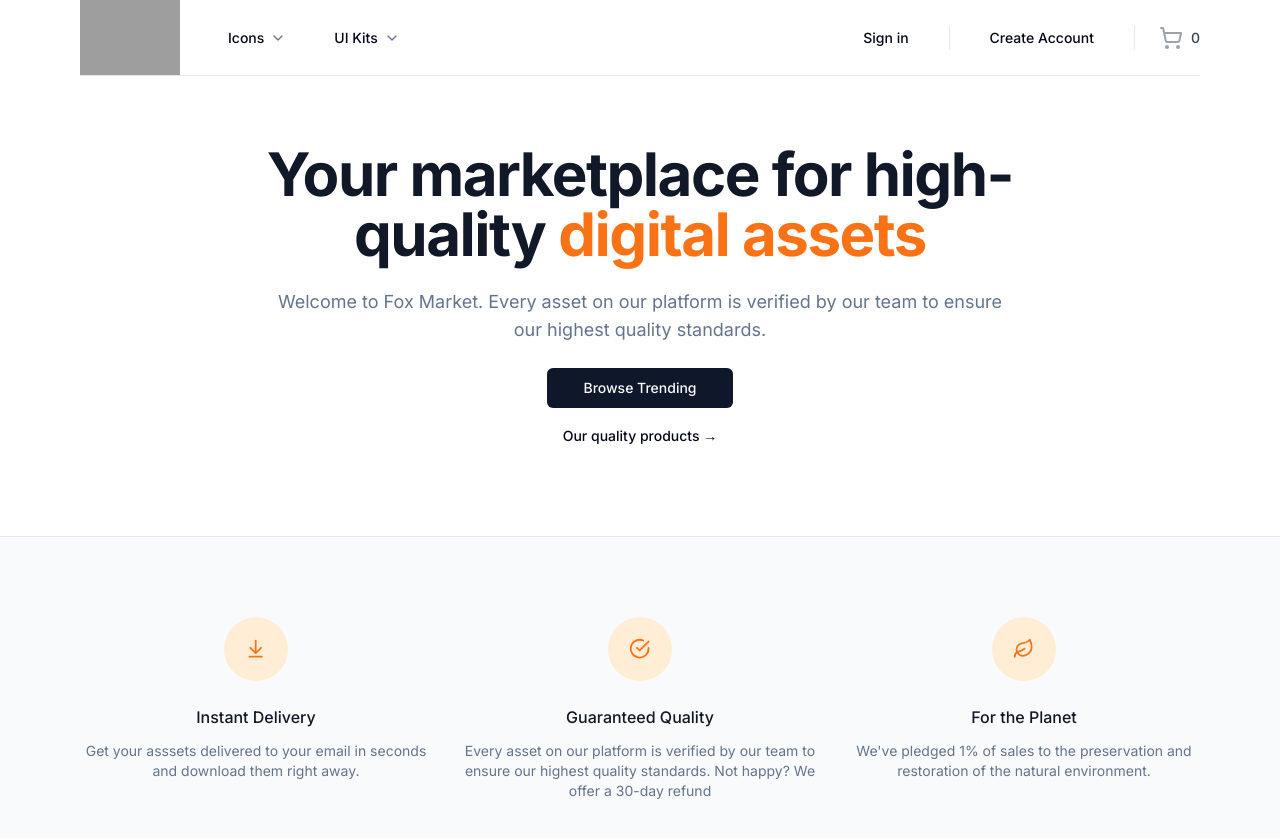
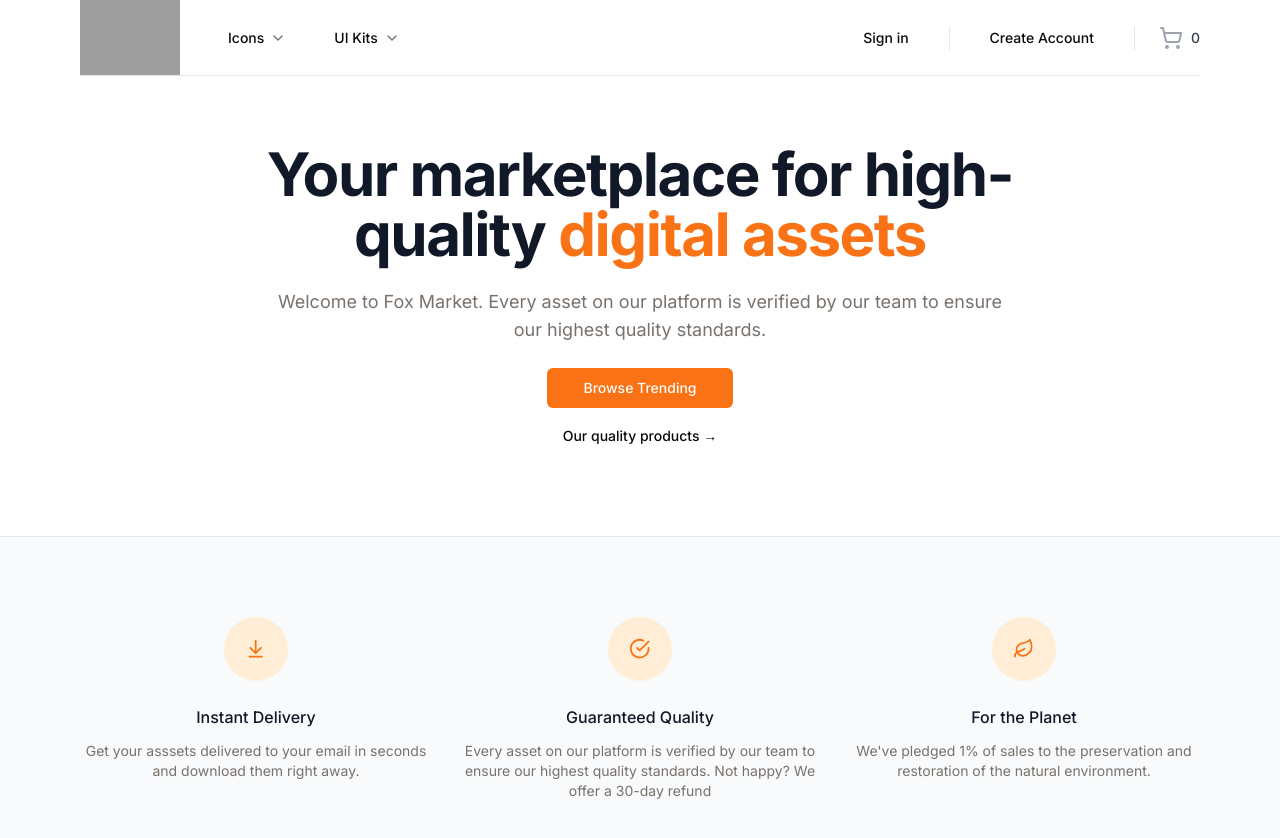
Before and after one commit to ericsngyun/foxmarket, a Next.js app: page / in a window 1280 px wide. Shown: the top 838 px of the page. Built offline with nearby package versions, Linux system fonts and the light colour scheme; grey boxes are pictures that could not be loaded.

Commit message:
added new packages and initialized getPayload function

```diff
--- a/package.json
+++ b/package.json
@@ -14,15 +14,19 @@
     "@radix-ui/react-slot": "^1.0.2",
     "class-variance-authority": "^0.7.0",
     "clsx": "^2.0.0",
+    "dotenv": "^16.3.1",
+    "express": "^4.18.2",
     "lucide-react": "^0.293.0",
     "next": "14.0.3",
     "next-themes": "^0.2.1",
+    "payload": "^2.6.0",
     "react": "^18",
     "react-dom": "^18",
     "tailwind-merge": "^2.0.0",
     "tailwindcss-animate": "^1.0.7"
   },
   "devDependencies": {
+    "@types/express": "^4.17.21",
     "@types/node": "^20",
     "@types/react": "^18",
     "@types/react-dom": "^18",
--- a/src/app/globals.css
+++ b/src/app/globals.css
@@ -2,69 +2,54 @@
 @tailwind components;
 @tailwind utilities;
 
+
 @layer base {
   :root {
     --background: 0 0% 100%;
-    --foreground: 222.2 84% 4.9%;
-
+    --foreground: 20 14.3% 4.1%;
     --card: 0 0% 100%;
-    --card-foreground: 222.2 84% 4.9%;
-
+    --card-foreground: 20 14.3% 4.1%;
     --popover: 0 0% 100%;
-    --popover-foreground: 222.2 84% 4.9%;
-
-    --primary: 222.2 47.4% 11.2%;
-    --primary-foreground: 210 40% 98%;
-
-    --secondary: 210 40% 96.1%;
-    --secondary-foreground: 222.2 47.4% 11.2%;
-
-    --muted: 210 40% 96.1%;
-    --muted-foreground: 215.4 16.3% 46.9%;
-
-    --accent: 210 40% 96.1%;
-    --accent-foreground: 222.2 47.4% 11.2%;
-
+    --popover-foreground: 20 14.3% 4.1%;
+    --primary: 24.6 95% 53.1%;
+    --primary-foreground: 60 9.1% 97.8%;
+    --secondary: 60 4.8% 95.9%;
+    --secondary-foreground: 24 9.8% 10%;
+    --muted: 60 4.8% 95.9%;
+    --muted-foreground: 25 5.3% 44.7%;
+    --accent: 60 4.8% 95.9%;
+    --accent-foreground: 24 9.8% 10%;
     --destructive: 0 84.2% 60.2%;
-    --destructive-foreground: 210 40% 98%;
-
-    --border: 214.3 31.8% 91.4%;
-    --input: 214.3 31.8% 91.4%;
-    --ring: 222.2 84% 4.9%;
-
+    --destructive-foreground: 60 9.1% 97.8%;
+    --border: 20 5.9% 90%;
+    --input: 20 5.9% 90%;
+    --ring: 24.6 95% 53.1%;
     --radius: 0.5rem;
   }
 
   .dark {
-    --background: 222.2 84% 4.9%;
-    --foreground: 210 40% 98%;
-
-    --card: 222.2 84% 4.9%;
-    --card-foreground: 210 40% 98%;
-
-    --popover: 222.2 84% 4.9%;
-    --popover-foreground: 210 40% 98%;
-
-    --primary: 210 40% 98%;
-    --primary-foreground: 222.2 47.4% 11.2%;
-
-    --secondary: 217.2 32.6% 17.5%;
-    --secondary-foreground: 210 40% 98%;
-
-    --muted: 217.2 32.6% 17.5%;
-    --muted-foreground: 215 20.2% 65.1%;
-
-    --accent: 217.2 32.6% 17.5%;
-    --accent-foreground: 210 40% 98%;
-
-    --destructive: 0 62.8% 30.6%;
-    --destructive-foreground: 210 40% 98%;
-
-    --border: 217.2 32.6% 17.5%;
-    --input: 217.2 32.6% 17.5%;
-    --ring: 212.7 26.8% 83.9%;
+    --background: 20 14.3% 4.1%;
+    --foreground: 60 9.1% 97.8%;
+    --card: 20 14.3% 4.1%;
+    --card-foreground: 60 9.1% 97.8%;
+    --popover: 20 14.3% 4.1%;
+    --popover-foreground: 60 9.1% 97.8%;
+    --primary: 20.5 90.2% 48.2%;
+    --primary-foreground: 60 9.1% 97.8%;
+    --secondary: 12 6.5% 15.1%;
+    --secondary-foreground: 60 9.1% 97.8%;
+    --muted: 12 6.5% 15.1%;
+    --muted-foreground: 24 5.4% 63.9%;
+    --accent: 12 6.5% 15.1%;
+    --accent-foreground: 60 9.1% 97.8%;
+    --destructive: 0 72.2% 50.6%;
+    --destructive-foreground: 60 9.1% 97.8%;
+    --border: 12 6.5% 15.1%;
+    --input: 12 6.5% 15.1%;
+    --ring: 20.5 90.2% 48.2%;
   }
 }
+
 
 @layer base {
   * {
--- /dev/null
+++ b/src/get-payload.ts
@@ -0,0 +1,37 @@
+import dotenv from "dotenv"
+import path from "path"
+import type {InitOptions} from "payload/config"
+import payload from "payload"
+
+dotenv.config({
+    path: path.resolve(__dirname, "../.env")
+})
+
+let cached = (global as any).payload
+
+if(!cached) {
+    cached = (global as any).payload = {
+        client: null,
+        promise: null,
+    }
+}
+
+interface Args {
+    initOptions?: Partial<InitOptions>
+}
+
+export const getPayloadClient = async({
+    initOptions,
+}: Args) => {
+    if(!process.env.PAYLOAD_SECRET) {
+        throw new Error('PAYLOAD_SECRET is missing')
+    }
+
+    if(cached.client) {
+        return cached.client
+    }
+
+    if(!cached.promise) {
+        cached.promise = payload.init()
+    }
+}
```
Also changed, not shown: src/server.ts (added), 2 other files (tests, documents, lock files or other folders).
